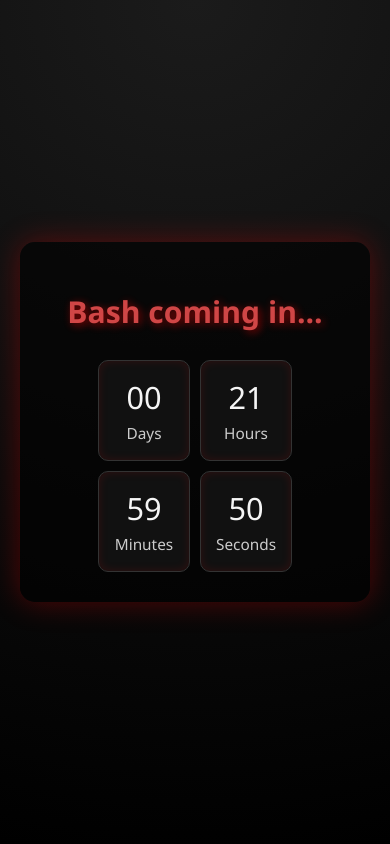
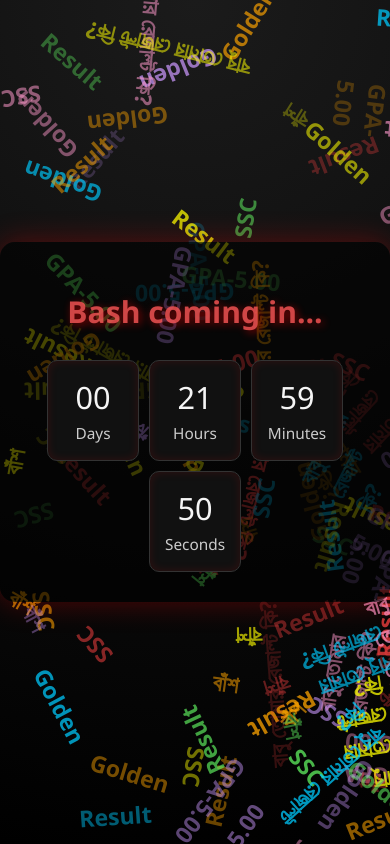
Before and after one commit to spandan-sudocode/SSC-results-realtimer2.0, a plain HTML site: page index.html in a window 390 px wide. Drawn offline with Linux system fonts and the light colour scheme.

Commit message:
Update index.html

```diff
--- a/index.html
+++ b/index.html
@@ -3,10 +3,116 @@
 <head>
   <meta charset="UTF-8" />
   <meta name="viewport" content="width=device-width, initial-scale=1.0"/>
-  <title>Countdown Timer</title>
+  <title>Bash Countdown</title>
   <link rel="stylesheet" href="style.css" />
+  <style>
+    /* Gloomy dark base background */
+    body {
+      margin: 0;
+      padding: 0;
+      background-color: #0a0a0a;
+      color: white;
+      font-family: 'Segoe UI', sans-serif;
+      overflow: hidden;
+    }
+
+    .background-words {
+      position: fixed;
+      top: 0;
+      left: 0;
+      width: 100vw;
+      height: 100vh;
+      z-index: -1;
+    }
+
+    .word {
+      position: absolute;
+      font-size: calc(1.2rem + 1vw);
+      opacity: 0.3;
+      font-weight: bold;
+      pointer-events: none;
+      user-select: none;
+    }
+
+    .timer-container {
+      text-align: center;
+      padding: 30px;
+      border-radius: 15px;
+      max-width: 600px;
+      margin: 10vh auto;
+      background-color: rgba(0, 0, 0, 0.6);
+      box-shadow: 0 0 30px rgba(255, 0, 0, 0.3);
+    }
+
+    .headline {
+      font-size: 2.5rem;
+      color: #ff5555;
+      margin-bottom: 30px;
+      animation: pulse 1.5s infinite;
+      text-shadow: 2px 2px 8px #ff0000aa;
+    }
+
+    @keyframes pulse {
+      0% { transform: scale(1); opacity: 1; }
+      50% { transform: scale(1.05); opacity: 0.8; }
+      100% { transform: scale(1); opacity: 1; }
+    }
+
+    #countdown {
+      display: flex;
+      justify-content: center;
+      gap: 20px;
+      font-size: 1.5em;
+      flex-wrap: wrap;
+    }
+
+    #countdown div {
+      background: #111;
+      padding: 20px;
+      border-radius: 10px;
+      min-width: 70px;
+      border: 1px solid #333;
+      box-shadow: inset 0 0 10px #ff000022;
+    }
+
+    #countdown span {
+      display: block;
+      font-size: 2.2em;
+      color: #f5f5f5;
+    }
+
+    #countdown small {
+      font-size: 0.8em;
+      color: #ccc;
+    }
+
+    @media (max-width: 600px) {
+      .headline {
+        font-size: 1.8rem;
+      }
+
+      #countdown {
+        font-size: 1.2em;
+        gap: 10px;
+      }
+
+      #countdown div {
+        padding: 15px;
+        min-width: 60px;
+      }
+
+      #countdown span {
+        font-size: 1.6em;
+      }
+    }
+  </style>
 </head>
 <body>
+
+  <!-- Background words -->
+  <div class="background-words" id="backgroundWords"></div>
+
+  <!-- Main content -->
   <div class="timer-container">
     <h1 class="headline">Bash coming in...</h1>
     <div id="countdown">
@@ -16,6 +122,55 @@
       <div><span id="seconds">00</span><small>Seconds</small></div>
     </div>
   </div>
-  <script src="script.js"></script>
+
+  <script>
+    // Countdown timer for 2:00 PM, 10th July 2025
+    const targetDate = new Date("2025-07-10T14:00:00").getTime();
+
+    function updateCountdown() {
+      const now = new Date().getTime();
+      const gap = targetDate - now;
+
+      if (gap <= 0) {
+        document.getElementById("countdown").innerHTML = "<h2>Time's up!</h2>";
+        return;
+      }
+
+      const second = 1000;
+      const minute = second * 60;
+      const hour = minute * 60;
+      const day = hour * 24;
+
+      const days = Math.floor(gap / day);
+      const hours = Math.floor((gap % day) / hour);
+      const minutes = Math.floor((gap % hour) / minute);
+      const seconds = Math.floor((gap % minute) / second);
+
+      document.getElementById("days").textContent = String(days).padStart(2, "0");
+      document.getElementById("hours").textContent = String(hours).padStart(2, "0");
+      document.getElementById("minutes").textContent = String(minutes).padStart(2, "0");
+      document.getElementById("seconds").textContent = String(seconds).padStart(2, "0");
+    }
+
+    setInterval(updateCountdown, 1000);
+    updateCountdown();
+
+    // Create colorful rotating background words
+    const words = ["SSC", "বাঁশ", "Result", "বাবু তোমার রেজাল্ট কি?", "GPA-5.00", "Golden"];
+    const colors = ["#ff4444", "#00ccff", "#ffff00", "#66ff66", "#ff99cc", "#ffa500", "#cc99ff"];
+    const container = document.getElementById("backgroundWords");
+
+    for (let i = 0; i < 100; i++) {
+      const word = document.createElement("div");
+      word.className = "word";
+      word.textContent = words[Math.floor(Math.random() * words.length)];
+      word.style.left = Math.random() * 100 + "vw";
+      word.style.top = Math.random() * 100 + "vh";
+      word.style.transform = `rotate(${Math.floor(Math.random() * 360)}deg)`;
+      word.style.color = colors[Math.floor(Math.random() * colors.length)];
+      word.style.opacity = (Math.random() * 0.6 + 0.2).toFixed(2);
+      container.appendChild(word);
+    }
+  </script>
 </body>
 </html>
```
